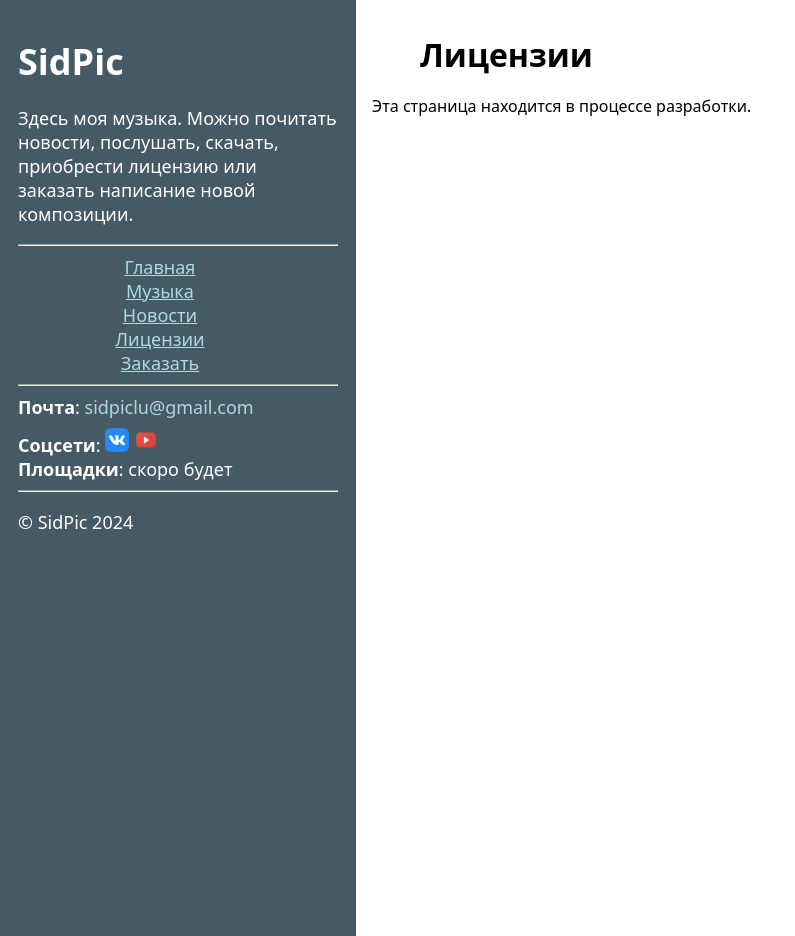
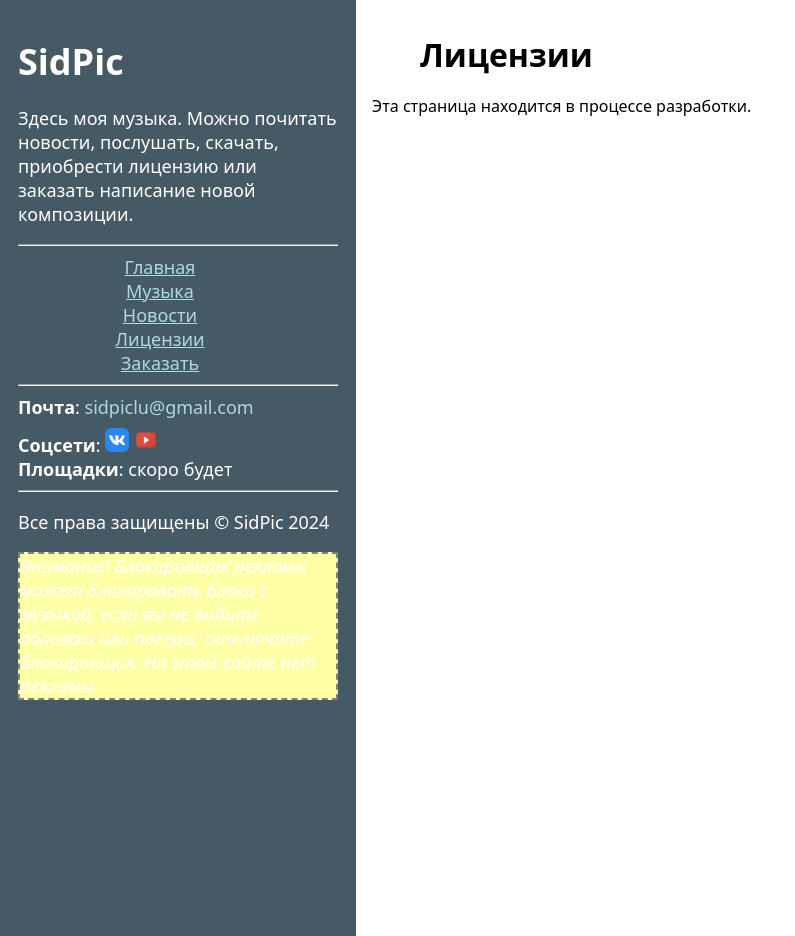
Before and after one commit to SidPic/SidPic.github.io, a Jekyll site: the page built from buy.html, in a window 1280 px wide. Shown: the whole page, without its empty margins (0-795 px from the left). Built offline with Jekyll 4.4.1, drawn with Linux system fonts in a browser that asks for light colours.

```diff
--- a/_config.yml
+++ b/_config.yml
@@ -1,6 +1,7 @@
 url: https://sidpic.github.io
 baseurl: /
 title: 'SidPic'
+locale: 'ru_RU'
 excerpt_separator: <!--more--->
 paginate: 5
 paginate_path: "/news/page:num/"
@@ -36,33 +37,39 @@ music:
       buy:      https://musicat.store/authors/limensid
       url:      "https://downloader.disk.yandex.ru/disk/1e035b9e9201d8849010791dc901a3e2652fa8fa46fd9a35a26666c850f4c106/66eb090a/aj1FhYyDHrJilfbT_On5b-nLfBmvq3rAIZJq_cXoXB8KsM8K9wFVY5tgWt6wxMQ7g-88tq2UFjdJBVHDzbswjA%3D%3D?uid=0&filename=Танец.mp3&disposition=attachment&hash=EhYVO8n7Ab7KoaY2Z2kdRndpoh0bXNzlr4qkl3mYBdxPVIVrayEqalahqlRySe4dq/J6bpmRyOJonT3VoXnDag%3D%3D&limit=0&content_type=audio%2Fmpeg&owner_uid=1905780339&fsize=2500621&hid=2367aae5b7c64b3ef0001a1877f1490d&media_type=audio&tknv=v2"
       cover:    "https://downloader.disk.yandex.ru/disk/cd7213185e292bc5ef07af51dea4316e909e5850232b26278611d1fa8cd80ee0/66eb092b/aj1FhYyDHrJilfbT_On5b8CS9f16Y94YecH2fvlIanMVBJX1j3dZSQPAXynoT5jd477lzzqooF3bubNcwK0zZg%3D%3D?uid=0&filename=Танец.webp&disposition=attachment&hash=igJ1XHwcW5Y3AhhIwXe3MVtfiCn%2BPO6oAMlp5pRqivzdU/QGSIk7h4PaBQD2MgcJq/J6bpmRyOJonT3VoXnDag%3D%3D&limit=0&content_type=image%2Fwebp&owner_uid=1905780339&fsize=9424&hid=e91f10ee588e6d88d96a8f7edf69f491&media_type=image&tknv=v2"
+      player:   "https://bandcamp.com/EmbeddedPlayer/track=3272085086/size=large/bgcol=ffffff/linkcol=ffffff/minimal=true/transparent=true/"
 
     - name:     "Данко I"
       tags:     ["жизнерадостная", "напряженная", "легкая", "агрессивная", "сказочная"]
       buy:      https://musicat.store/authors/limensid
       url:      "https://downloader.disk.yandex.ru/disk/f38dbc82d15f4f253536f6176da1376bf5905b95f5d8a03bac4a325d5c49505b/66eb08aa/aj1FhYyDHrJilfbT_On5b-FIuvot2_y8fGFSHovtViycolzoppBAe04NU5dAT6lcWtTSvPYdbJDUeufBKpDzHw%3D%3D?uid=0&filename=Данко%20I.mp3&disposition=attachment&hash=BWwizdZbCy9jFVJlMeXUKDayD07j8XstuFbWGgPw4kC6IRYXDUhDYF4PIQ%2BwgjRTq/J6bpmRyOJonT3VoXnDag%3D%3D&limit=0&content_type=audio%2Fmpeg&owner_uid=1905780339&fsize=3161062&hid=efff24aae0aa1ee21b2f10a03b97272f&media_type=audio&tknv=v2"
       cover:    "https://download.sberdisk.ru/download/file/519823693?token=8rIuJ4YD5HBZiJ5&filename=Данко%20I.webp"
+      player:   "https://bandcamp.com/EmbeddedPlayer/track=2150997095/size=large/bgcol=ffffff/linkcol=ffffff/minimal=true/transparent=true"
 
     - name:     "Марш деревянных солдатиков"
       tags:     ["светлая", "печальная", "умеренная", "сказочная", "мечтательная"]
       buy:      https://musicat.store/catalog/marsh-dereviannykh-soldatikov
       url:      "https://download.sberdisk.ru/download/file/518069708?token=4qt4mZ2G7Gqba2x&filename=Марш%20деревянных%20солдатиков.mp3"
       cover:    "https://download.sberdisk.ru/download/file/518069793?token=dpOhVrlOG6nb6kP&filename=Марш%20деревянных%20солдатиков.webp"
+      player:   "https://bandcamp.com/EmbeddedPlayer/track=1756819209/size=large/bgcol=ffffff/linkcol=ffffff/minimal=true/transparent=true/"
 
     - name:     "Проекция"
       tags:     ["светлая", "умеренная", "простая", "чувственная"]
       buy:      https://musicat.store/catalog/proektsiia
       url:      "https://download.sberdisk.ru/download/file/516421865?token=DoVxWVQ36LjWVsw&filename=Проекция.mp3"
       cover:    "https://download.sberdisk.ru/download/file/516091950?token=yCQsibSd5bmhEBI&filename=Проекция.webp"
+      player:   "https://bandcamp.com/EmbeddedPlayer/track=349605822/size=large/bgcol=ffffff/linkcol=ffffff/minimal=true/transparent=true/"
 
     - name:     "D"
       tags:     ["напряженная", "мистическая"]
       buy:      https://musicat.store/catalog/d
       url:      "https://download.sberdisk.ru/download/file/516421863?token=xwL6hsyNwcO1iUU&filename=D.mp3"
       cover:    "https://download.sberdisk.ru/download/file/516421937?token=fsfxmccRPNeZo2r&filename=D.webp"
+      player:   "https://bandcamp.com/EmbeddedPlayer/track=2718242498/size=large/bgcol=ffffff/linkcol=ffffff/minimal=true/transparent=true/"
 
     - name:     "А"
       tags:     ["светлая", "напряженная", "простая", "интимная"]
       buy:      https://musicat.store/catalog/a
       url:      "https://download.sberdisk.ru/download/file/516421864?token=TkhimsACJ67qxpG&filename=А.mp3"
       cover:    "https://download.sberdisk.ru/download/file/516421938?token=QoVd0v5ossli1xI&filename=A.webp"
+      player:   "https://bandcamp.com/EmbeddedPlayer/track=1466684712/size=large/bgcol=ffffff/linkcol=ffffff/minimal=true/transparent=true/"
--- a/_includes/sidebar.html
+++ b/_includes/sidebar.html
@@ -25,7 +25,9 @@
     <strong>Площадки</strong>:
         {% include streamings.html %}
     <hr>
-    <p>&copy; SidPic 2024</p>
+    <p>Все права защищены &copy; SidPic 2024
+    </p>
+    <div id="warning" hidden=true></div>
     </div>
 </div>
 </div>
--- a/_layouts/default.html
+++ b/_layouts/default.html
@@ -14,7 +14,7 @@
 
     <div class="mobile">
         <details><summary>
-        &copy; SidPic 2024
+        Все права защищены &copy; SidPic 2024
         </summary></details>
 
         <div class="mobile-footer">
@@ -26,7 +26,11 @@
             <br>
             <strong>Площадки</strong>:
                 {% include streamings.html %}
+            <br>
+            <div id="warning" hidden=true></div>
         </div>
     </div>
+
+    <script src="/js/warning.js"></script>
 </body>
 </html>
--- a/css/main.css
+++ b/css/main.css
@@ -124,6 +124,12 @@ li {
     padding: 0;
 }
 
+#warning {
+    background-color: #ffffa5;
+    font-style: italic;
+    border: dashed 2px grey;
+}
+
 @media(max-width:768px) {
     body {
         width: 100vw;
--- /dev/null
+++ b/js/warning.js
@@ -0,0 +1,14 @@
+var ADS_URL = 'https://pagead2.googlesyndication.com/pagead/js/adsbygoogle.js';
+
+var xhr = new XMLHttpRequest();
+xhr.onreadystatechange = function () {
+    if (xhr.readyState == XMLHttpRequest.DONE) {
+        if (xhr.status === 0 || xhr.responseURL !== ADS_URL) {
+            var warn = document.getElementById("warning");
+            warn.hidden = false;
+            warn.innerText = "Внимание! Блокировщик рекламы может блокировать блоки с музыкой, если вы не видите обложки или плееры, отключите блокировщик. На этом сайте нет рекламы.";
+        }
+    }
+};
+xhr.open('HEAD', ADS_URL, true);
+xhr.send(null);
```
Also changed, not shown: _includes/releases.html (+9 -0 lines), _layouts/music.html (+9 -0 lines).
